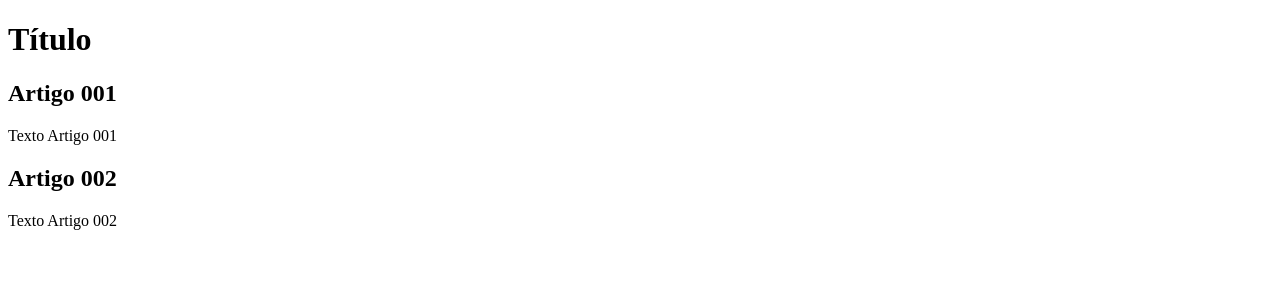
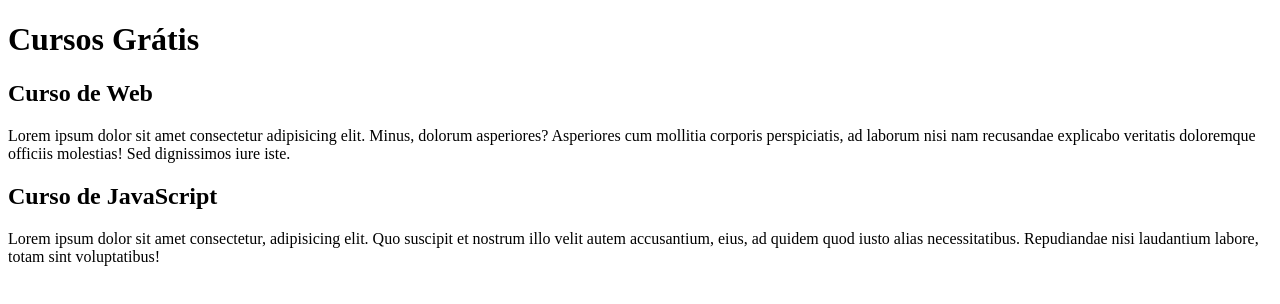
Before and after one commit to bruna-a-ferreira/projeto-site, a plain HTML site: page index.html in a window 1280 px wide. Drawn offline with Linux system fonts and the light colour scheme.

Commit message:
comecei a escrever conteudo

```diff
--- a/index.html
+++ b/index.html
@@ -8,15 +8,15 @@
 <body>
     <main>
         <header>
-            <h1>Título</h1>
+            <h1>Cursos Grátis</h1>
         </header>
         <article>
-            <h2>Artigo 001</h2>
-            <p>Texto Artigo 001</p>
+            <h2>Curso de Web</h2>
+            <p>Lorem ipsum dolor sit amet consectetur adipisicing elit. Minus, dolorum asperiores? Asperiores cum mollitia corporis perspiciatis, ad laborum nisi nam recusandae explicabo veritatis doloremque officiis molestias! Sed dignissimos iure iste.</p>
         </article>
         <article>
-            <h2>Artigo 002</h2>
-            <p>Texto Artigo 002</p>
+            <h2>Curso de JavaScript</h2>
+            <p>Lorem ipsum dolor sit amet consectetur, adipisicing elit. Quo suscipit et nostrum illo velit autem accusantium, eius, ad quidem quod iusto alias necessitatibus. Repudiandae nisi laudantium labore, totam sint voluptatibus!</p>
         </article>
     </main>
 </body>
```
